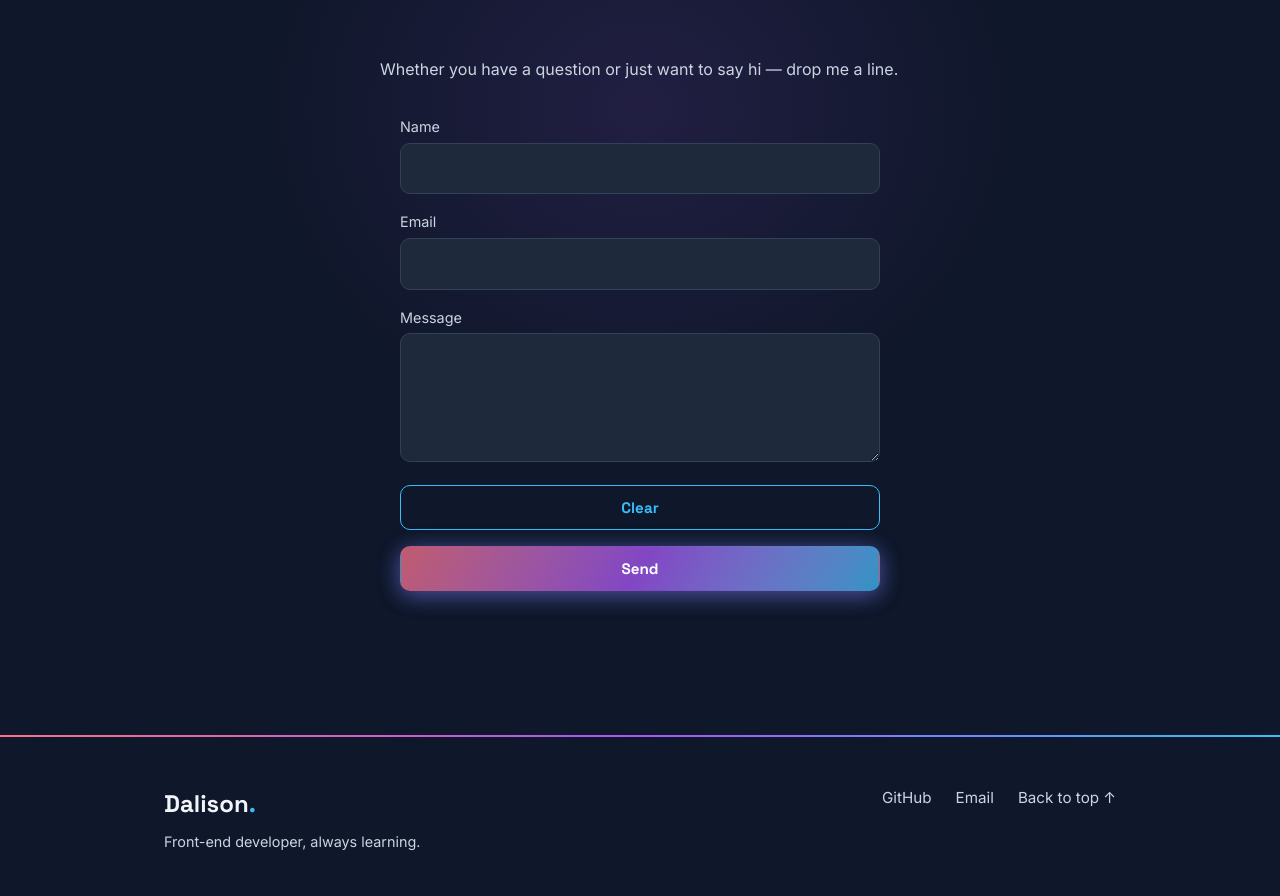
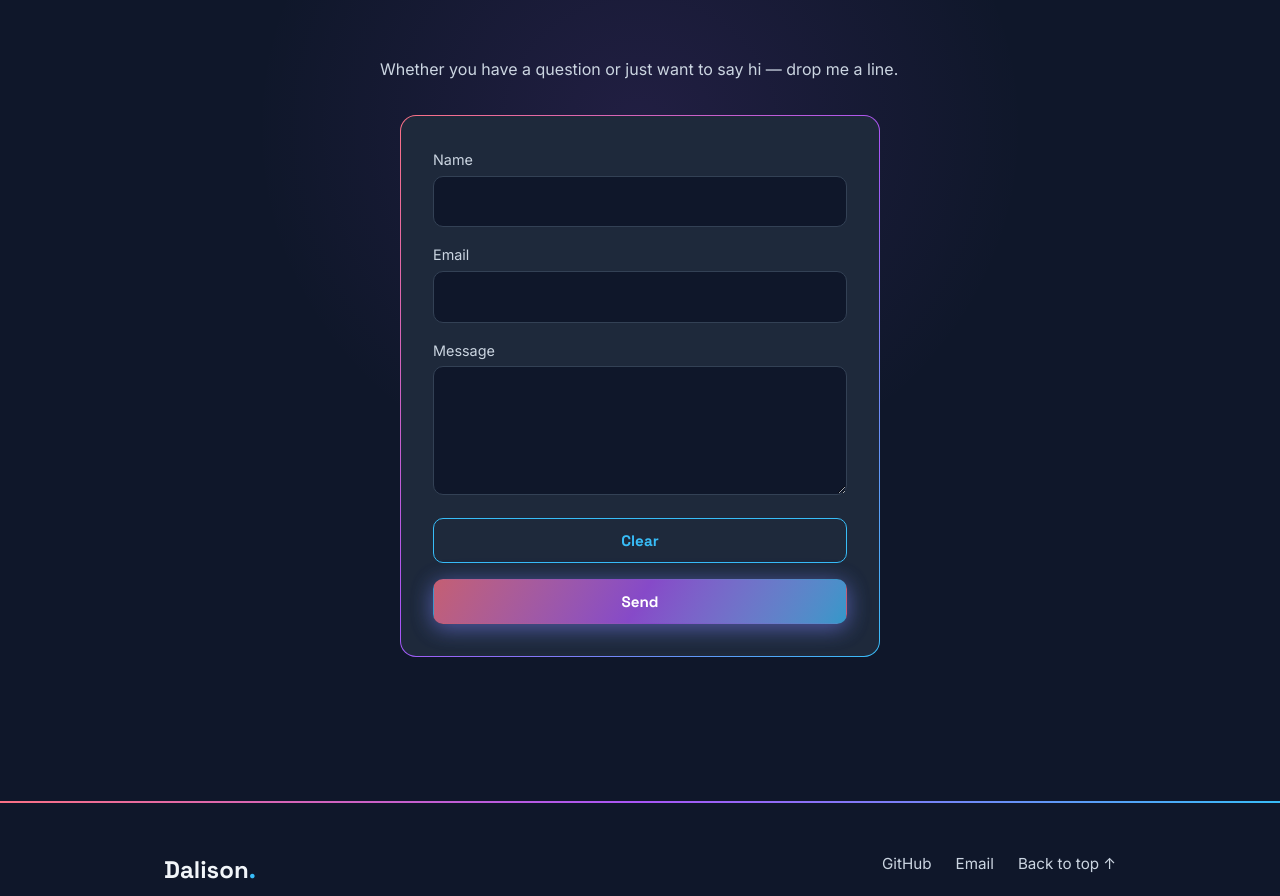
Before and after one commit to Dolssel/portfolio, a React (Vite) app: page / in a window 1280 px wide. Shown: the part 3556-4452 px from the top of the page. Built offline with nearby package versions, Linux system fonts and the light colour scheme; no server answers.

Commit message:
Re-spark lower sections: gradient detail title + glow, brand-cycled repo cards, gradient contact form

```diff
--- a/src/index.css
+++ b/src/index.css
@@ -771,7 +771,11 @@ a {
 
 /* ===== Project detail page ===== */
 .project-detail {
+  position: relative;
   min-height: 70vh;
+  background:
+    radial-gradient(60% 50% at 15% 0%, color-mix(in srgb, var(--brand-blue) 16%, transparent), transparent 70%),
+    radial-gradient(50% 45% at 90% 15%, color-mix(in srgb, var(--brand-rose) 14%, transparent), transparent 70%);
 }
 
 .detail-back {
@@ -794,6 +798,7 @@ a {
   gap: 1rem;
   margin-top: 2rem;
 }
+
 .detail-icon {
   font-size: 3rem;
 }
@@ -802,10 +807,13 @@ a {
   font-family: var(--font-display);
   font-size: clamp(2.5rem, 7vw, 4.5rem);
   font-weight: 700;
-  color: var(--text-bright);
   line-height: 1;
   letter-spacing: -0.02em;
   margin: 1rem 0 1.5rem;
+  background: linear-gradient(120deg, var(--brand-rose), var(--brand-purple), var(--brand-blue));
+  -webkit-background-clip: text;
+  background-clip: text;
+  color: transparent;
 }
 
 .project-detail .project-tags {
@@ -919,6 +927,12 @@ a {
   display: flex;
   flex-direction: column;
   gap: 1rem;
+  padding: 2rem;
+  border-radius: 16px;
+  border: 1px solid transparent;
+  background:
+    linear-gradient(var(--bg-light), var(--bg-light)) padding-box,
+    linear-gradient(135deg, var(--brand-rose), var(--brand-purple), var(--brand-blue)) border-box;
 }
 
 .form-field { text-align: left; }
@@ -933,7 +947,7 @@ a {
 .contact-form textarea {
   width: 100%;
   padding: 0.75rem 1rem;
-  background: var(--bg-light);
+  background: var(--bg);
   border: 1px solid var(--border);
   border-radius: var(--radius);
   color: var(--text-bright);
@@ -956,11 +970,16 @@ a {
   gap: 1rem;
 }
 
+/* Cycle the three brand colors across the cards, however many there are */
+.repo-item:nth-child(3n + 1) { --card-accent: var(--brand-rose); }
+.repo-item:nth-child(3n + 2) { --card-accent: var(--brand-purple); }
+.repo-item:nth-child(3n)     { --card-accent: var(--brand-blue); }
+
 .repo-item {
   display: flex;
   flex-direction: column;
   background: var(--bg-light);
-  border: 1px solid var(--border);
+    border: 1px solid color-mix(in srgb, var(--card-accent) 22%, var(--border));
   border-radius: 12px;
   padding: 1.25rem;
   transition: transform 0.2s ease, border-color 0.2s ease, box-shadow 0.2s ease;
@@ -968,8 +987,8 @@ a {
 
 .repo-item:hover {
   transform: translateY(-4px);
-  border-color: var(--accent);
-  box-shadow: 0 10px 26px color-mix(in srgb, var(--accent) 15%, transparent);
+  border-color: var(--card-accent);
+  box-shadow: 0 10px 26px color-mix(in srgb, var(--card-accent) 15%, transparent);
 }
 
 .repo-name {
@@ -994,8 +1013,8 @@ a {
   margin-top: 0.9rem;
   font-family: monospace;
   font-size: 0.75rem;
-  color: var(--accent);
-  background: var(--accent-soft);
+  color: var(--card-accent);
+  background: color-mix(in srgb, var(--card-accent) 14%, transparent);
   padding: 0.2rem 0.6rem;
   border-radius: 999px;
 }
```
